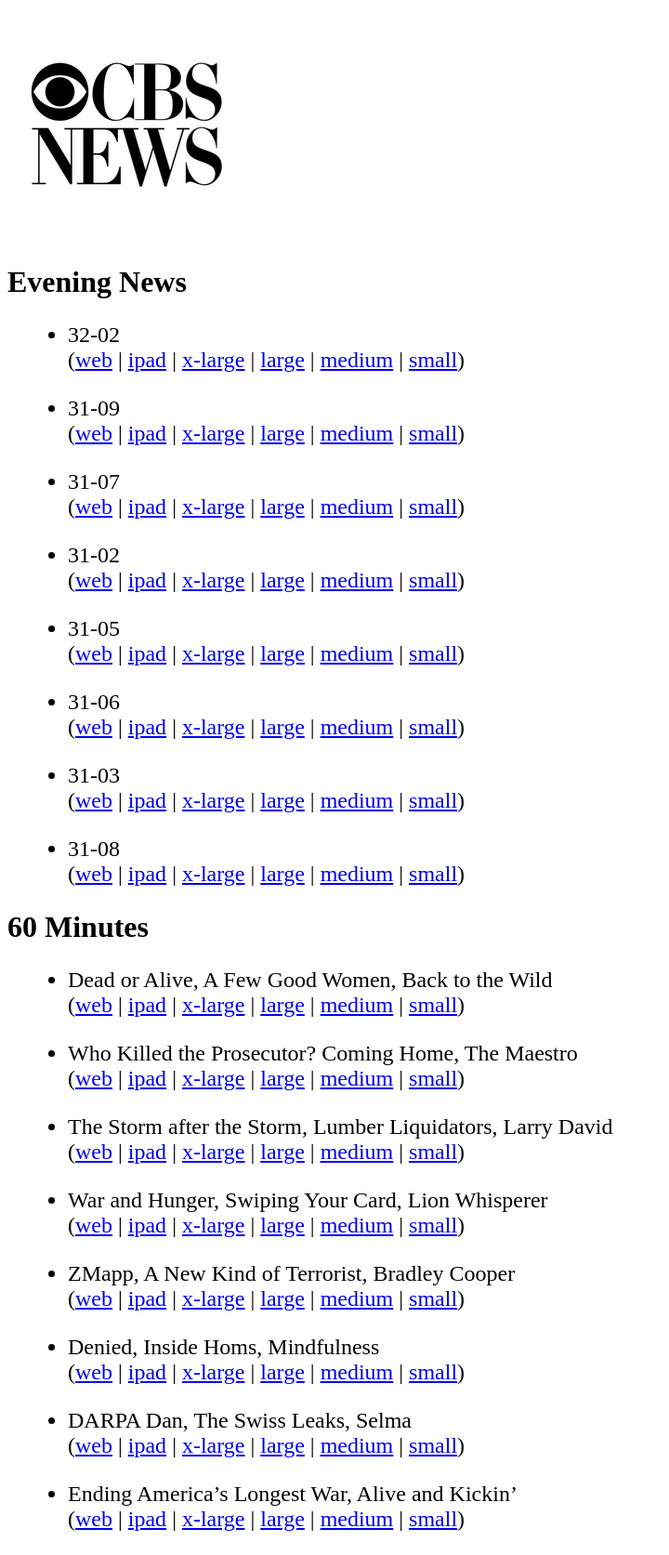
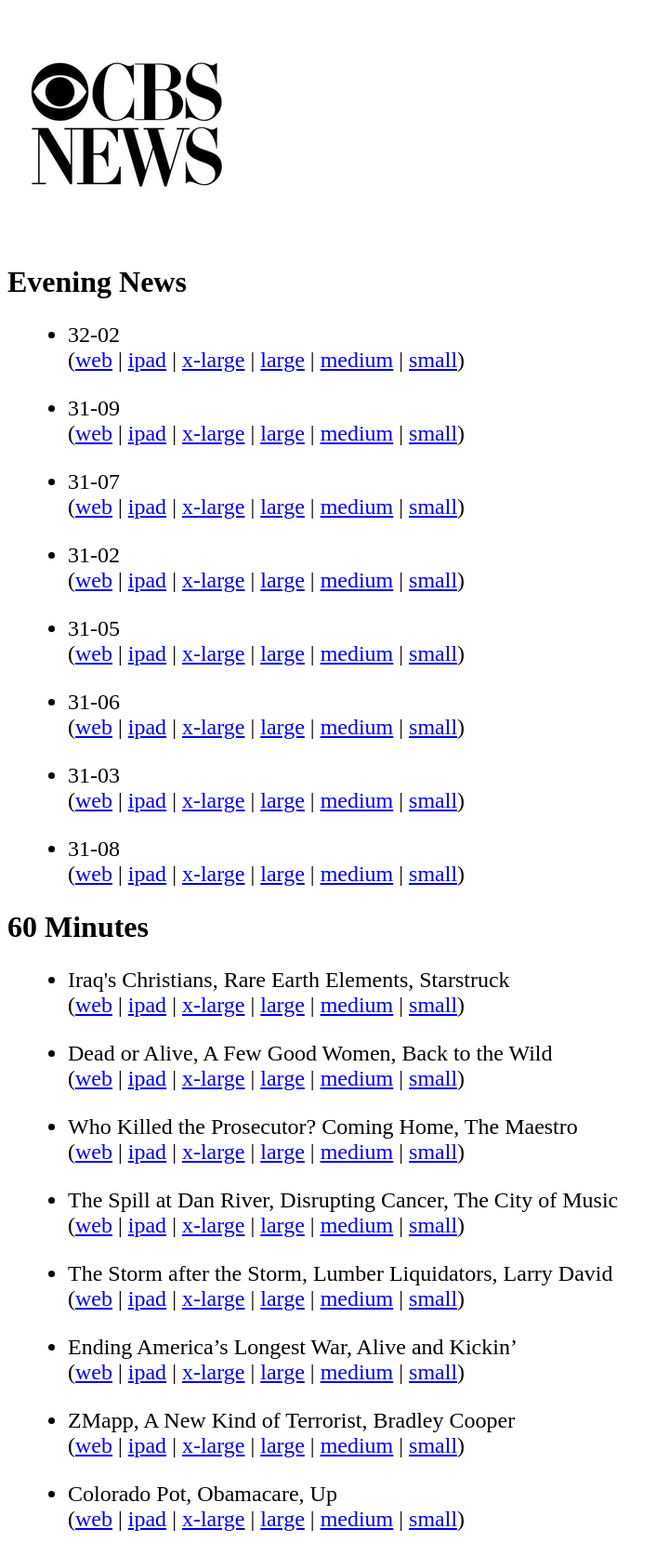
Before and after one commit to jkutner/cbsfeed, a Jekyll site: the page built from index.html, in a window 1280 px wide. Shown: the whole page at 93% size, without its empty margins (0-720 px from the left). Built offline with Jekyll 4.4.1, drawn with Linux system fonts in a browser that asks for light colours; nearby versions of some CDN libraries; some of the changed lines change nothing that is shown.

Commit message:
Updating with latest episdoes

```diff
--- a/_data/sixtymin.yml
+++ b/_data/sixtymin.yml
@@ -1,4 +1,13 @@
 ---
+- title: Iraq's Christians, Rare Earth Elements, Starstruck
+  links:
+    orig: /videos/iraqs-christians-rare-earth-elements-starstruck/
+    ipad: ipad-streaming.cbsnews.com/media/mpx/2015/03/22/416497219642/60_Full_032215_362946_tablet.m3u8
+    mp4_240: media\/2015\/03\/22\/416497219642\/60_Full_032215_362916_240.mp4
+    mp4_740: media\/2015\/03\/22\/416497219642\/60_Full_032215_362916_740.mp4
+    mp4_796: media\/2015\/03\/22\/416497219642\/60_Full_032215_362916_796.mp4
+    mp4_1296: media\/2015\/03\/22\/416497219642\/60_Full_032215_362916_1296.mp4
+  date: Iraq's Christians, Rare Earth Elements, Starstruck
 - title: Dead or Alive, A Few Good Women, Back to the Wild
   links:
     orig: /videos/dead-or-alive-a-few-good-women-back-to-the-wild/
@@ -17,6 +26,15 @@
     mp4_796: media\/2015\/03\/08\/410065475654\/60_Full_0308_355442_796.mp4
     mp4_1296: media\/2015\/03\/08\/410065475654\/60_Full_0308_355442_1296.mp4
   date: Who Killed the Prosecutor? Coming Home, The Maestro
+- title: The Spill at Dan River, Disrupting Cancer, The City of Music
+  links:
+    orig: /videos/the-spill-at-dan-river-disrupting-cancer-the-city-of-music/
+    ipad: ipad-streaming.cbsnews.com/media/mpx/2014/12/07/368440899558/60_FULL_120714_317466_500/60_FULL_120714_317466_500.m3u8
+    mp4_240: media\/2014\/12\/07\/368440899558\/60_FULL_120714_317393_240.mp4
+    mp4_740: media\/2014\/12\/07\/368440899558\/60_FULL_120714_317393_740.mp4
+    mp4_796: media\/2014\/12\/07\/368440899558\/60_FULL_120714_317393_796.mp4
+    mp4_1296: media\/2014\/12\/07\/368440899558\/60_FULL_120714_317393_1296.mp4
+  date: The Spill at Dan River, Disrupting Cancer, The City of Music
 - title: The Storm after the Storm, Lumber Liquidators, Larry David
   links:
     orig: /videos/the-storm-after-the-storm-lumber-liquidators-larry-david/
@@ -26,15 +44,15 @@
     mp4_796: media\/2015\/02\/23\/402701891941\/60_FULL_022215_V2_348988_796.mp4
     mp4_1296: media\/2015\/02\/23\/402701891941\/60_FULL_022215_V2_348988_1296.mp4
   date: The Storm after the Storm, Lumber Liquidators, Larry David
-- title: War and Hunger, Swiping Your Card, Lion Whisperer
+- title: Ending America&rsquo;s Longest War, Alive and Kickin&rsquo;
   links:
-    orig: /videos/war-and-hunger-swiping-your-card-lion-whisperer/
-    ipad: ipad-streaming.cbsnews.com/media/mpx/2014/11/29/365134915521/60_FULL_113014_314516_tablet.m3u8
-    mp4_240: media\/2014\/11\/29\/365134915521\/60_FULL_113014_314250_240.mp4
-    mp4_740: media\/2014\/11\/29\/365134915521\/60_FULL_113014_314250_740.mp4
-    mp4_796: media\/2014\/11\/29\/365134915521\/60_FULL_113014_314250_796.mp4
-    mp4_1296: media\/2014\/11\/29\/365134915521\/60_FULL_113014_314250_1296.mp4
-  date: War and Hunger, Swiping Your Card, Lion Whisperer
+    orig: /videos/ending-americas-longest-war-alive-and-kickin/
+    ipad: ipad-streaming.cbsnews.com/media/mpx/2015/02/23/402701891941/60_FULL_022215_V2_348998_500/60_FULL_022215_V2_348998_500.m3u8
+    mp4_240: media\/2015\/02\/23\/402701891941\/60_FULL_022215_V2_348988_240.mp4
+    mp4_740: media\/2015\/02\/23\/402701891941\/60_FULL_022215_V2_348988_740.mp4
+    mp4_796: media\/2015\/02\/23\/402701891941\/60_FULL_022215_V2_348988_796.mp4
+    mp4_1296: media\/2015\/02\/23\/402701891941\/60_FULL_022215_V2_348988_1296.mp4
+  date: Ending America&rsquo;s Longest War, Alive and Kickin&rsquo;
 - title: ZMapp, A New Kind of Terrorist, Bradley Cooper
   links:
     orig: /videos/zmapp-a-new-kind-of-terrorist-bradley-cooper/
@@ -44,30 +62,12 @@
     mp4_796: media\/2015\/02\/15\/399370307839\/60_Full_021515_345538_796.mp4
     mp4_1296: media\/2015\/02\/15\/399370307839\/60_Full_021515_345538_1296.mp4
   date: ZMapp, A New Kind of Terrorist, Bradley Cooper
-- title: Denied, Inside Homs, Mindfulness
+- title: Colorado Pot, Obamacare, Up
   links:
-    orig: /videos/denied-inside-homs-mindfulness/
-    ipad: ipad-streaming.cbsnews.com/media/mpx/2014/12/14/372475971824/60_FULL_121414_320321_phone.m3u8
-    mp4_240: media\/2014\/12\/14\/372475971824\/60_FULL_121414_320246_240.mp4
-    mp4_740: media\/2014\/12\/14\/372475971824\/60_FULL_121414_320246_740.mp4
-    mp4_796: media\/2014\/12\/14\/372475971824\/60_FULL_121414_320246_796.mp4
-    mp4_1296: media\/2014\/12\/14\/372475971824\/60_FULL_121414_320246_1296.mp4
-  date: Denied, Inside Homs, Mindfulness
-- title: DARPA Dan, The Swiss Leaks, Selma
-  links:
-    orig: /videos/darpa-dan-the-swiss-leaks-selma/
-    ipad: ipad-streaming.cbsnews.com/media/mpx/2015/02/08/395822659644/60_FULL_2815_342198_500/60_FULL_2815_342198_500.m3u8
-    mp4_240: media\/2015\/02\/08\/395822659644\/60_FULL_2815_342054_240.mp4
-    mp4_740: media\/2015\/02\/08\/395822659644\/60_FULL_2815_342054_740.mp4
-    mp4_796: media\/2015\/02\/08\/395822659644\/60_FULL_2815_342054_796.mp4
-    mp4_1296: media\/2015\/02\/08\/395822659644\/60_FULL_2815_342054_1296.mp4
-  date: DARPA Dan, The Swiss Leaks, Selma
-- title: Ending America&rsquo;s Longest War, Alive and Kickin&rsquo;
-  links:
-    orig: /videos/ending-americas-longest-war-alive-and-kickin/
-    ipad: ipad-streaming.cbsnews.com/media/mpx/2015/02/23/402701891941/60_FULL_022215_V2_348998_500/60_FULL_022215_V2_348998_500.m3u8
-    mp4_240: media\/2015\/02\/23\/402701891941\/60_FULL_022215_V2_348988_240.mp4
-    mp4_740: media\/2015\/02\/23\/402701891941\/60_FULL_022215_V2_348988_740.mp4
-    mp4_796: media\/2015\/02\/23\/402701891941\/60_FULL_022215_V2_348988_796.mp4
-    mp4_1296: media\/2015\/02\/23\/402701891941\/60_FULL_022215_V2_348988_1296.mp4
-  date: Ending America&rsquo;s Longest War, Alive and Kickin&rsquo;
+    orig: /videos/colorado-pot-obamacare-up/
+    ipad: ipad-streaming.cbsnews.com/media/mpx/2015/01/11/382843459550/60_FULL_011015_329778_500/60_FULL_011015_329778_500.m3u8
+    mp4_240: media\/2015\/01\/11\/382843459550\/60_FULL_011015_329632_240.mp4
+    mp4_740: media\/2015\/01\/11\/382843459550\/60_FULL_011015_329632_740.mp4
+    mp4_796: media\/2015\/01\/11\/382843459550\/60_FULL_011015_329632_796.mp4
+    mp4_1296: media\/2015\/01\/11\/382843459550\/60_FULL_011015_329632_1296.mp4
+  date: Colorado Pot, Obamacare, Up
```
